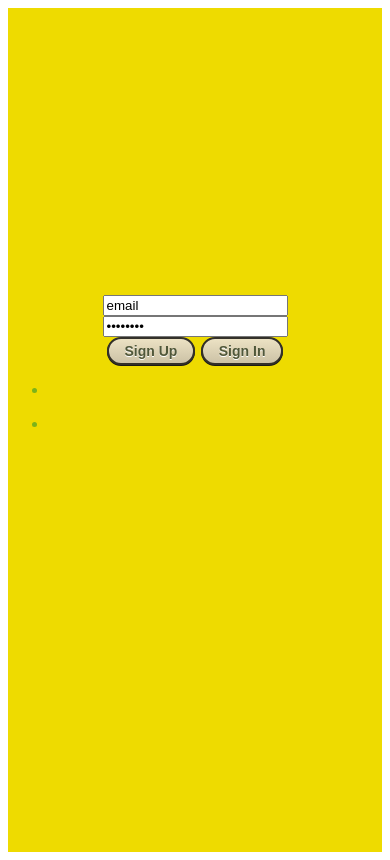
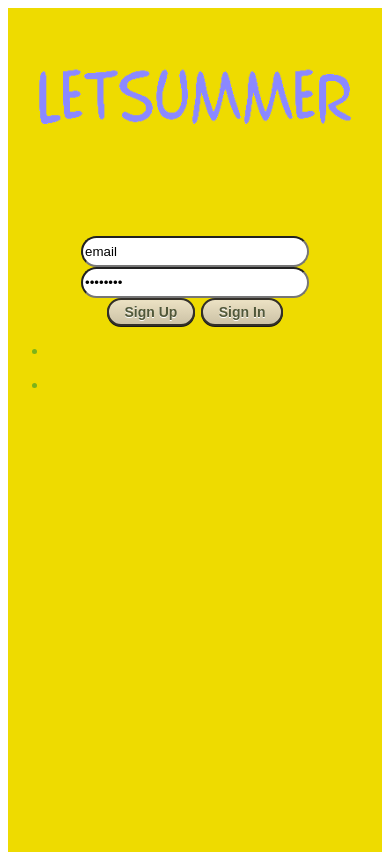
Before and after one commit to jasonfontaine31/HudsonHackNYC, a plain HTML site: page public_html/index.html in a window 390 px wide. Drawn offline with Linux system fonts and the light colour scheme.

Commit message:
finished with login v1

```diff
--- a/public_html/Css/login.css
+++ b/public_html/Css/login.css
@@ -49,15 +49,32 @@ and open the template in the editor.
             top:1px;
     }
 
-
 @media (max-width: 650px) {
     .inputField{
         text-align: center;
         position: relative;
-        top: 34%;
-}
+        top: 12%;
+    }
     .socialMedia{
          text-align:center;
          display: inline-block;
+    }
+    .textFields{
+        width: 220px;
+        height: 25px;
+        border-radius: 30px;
+    }
+    .logo{
+        text-align:center;
+        /*margin-top: 30px;*/
+    }
+    .img{
+        margin-top: 66px;
+    }
 }
+@media (min-width:320px){
+    .logo{
+        text-align:center;
+        zoom: 88%;
+    }
 }
--- a/public_html/index.html
+++ b/public_html/index.html
@@ -17,13 +17,16 @@ and open the template in the editor.
     </head>
     <body>
         <div class = "container">
+             <div class ="logo">
+                <img class='img' src="images/logo.png" alt="logo">
+            </div>
             <div class="inputField">
-                <input type="text" name="Email" value="email">
+                <input class ="textFields" type="text" name="Email" value="email">
                 <br>
-                <input type="password" name="Password" value="password">
+                <input class ="textFields" type="password" name="Password" value="password">
                 <br>
                 <input class="submit" type="submit" value="Sign Up" name="Sign Up" />
-                <input class="submit" type="submit" value="Sign In" name="Sign In" onclick="window.location.href='subject.html'" />
+                <input class="submit" type="submit" value="Sign In" name="Sign In" onclick="window.location.href='home.html'" />
                 <ul>
                     <li>
                         <div class="g-signin2" data-onsuccess="onSignIn"></div>
```
Also changed, not shown: public_html/images/logo.png (added).
